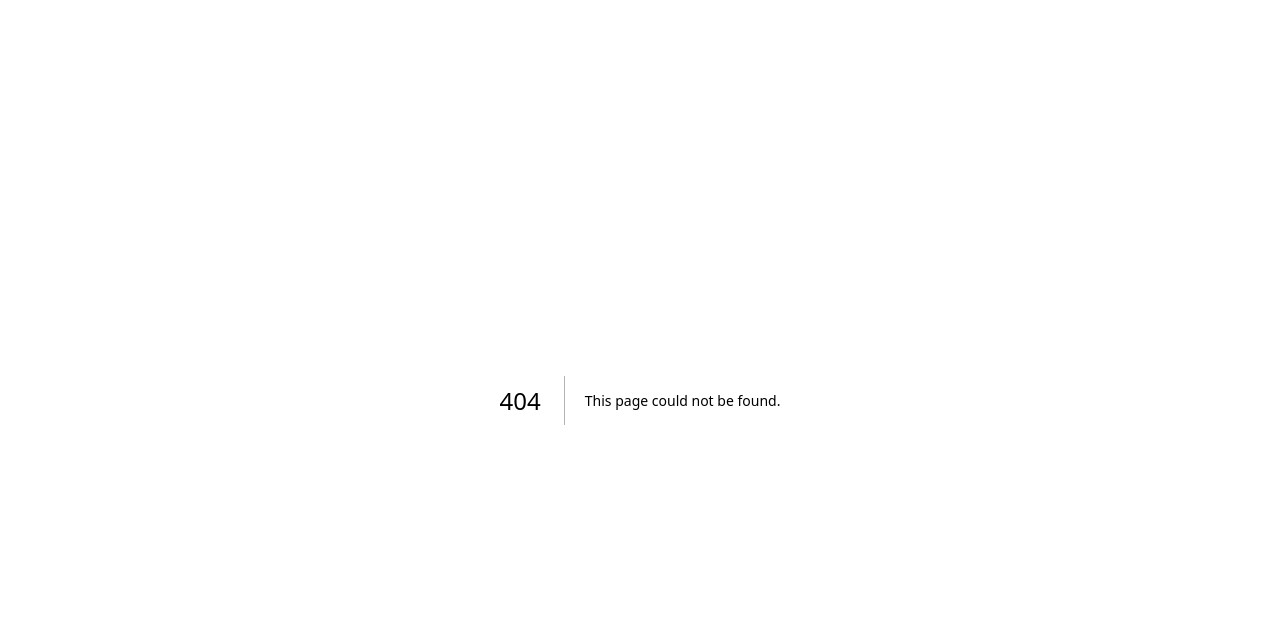
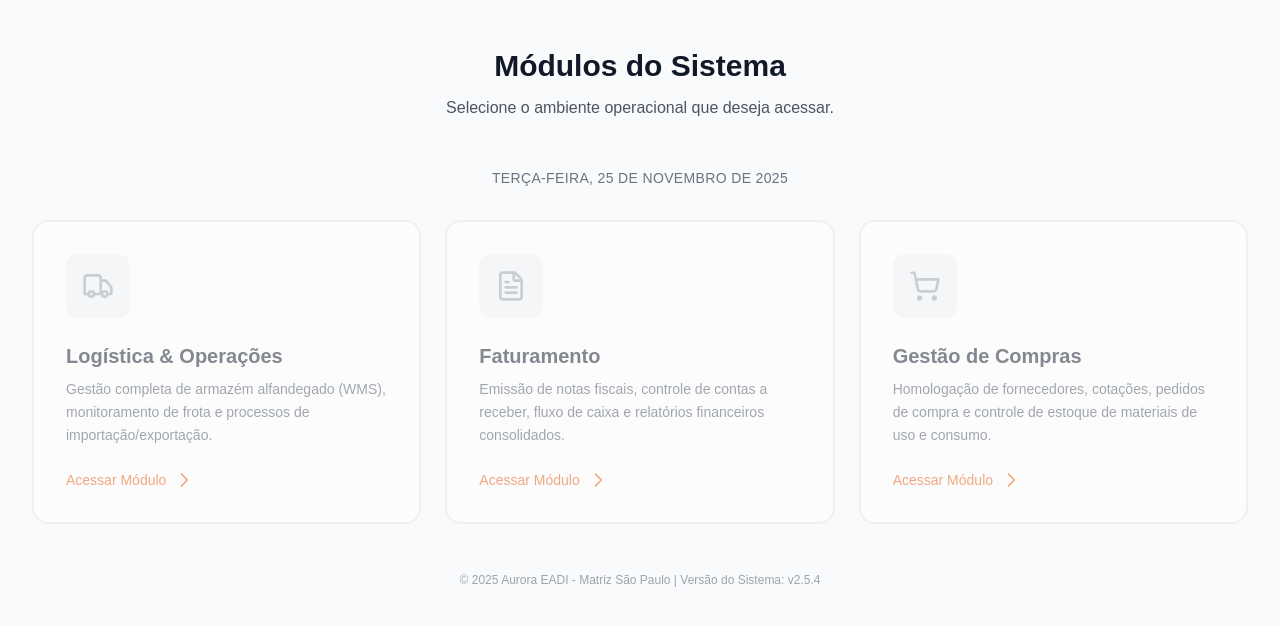
Before and after one commit to JonathanF439/Portal-Docs, a Next.js app in the folder aurora-eadi-front/: page /modules in a window 1280 px wide. Before the commit this address had no page. Shown: the top 626 px of the page. Built offline with nearby package versions, Linux system fonts and the light colour scheme; sample sign-in values are in the browser's storage.

Commit message:
feat: Add page Module

```diff
--- /dev/null
+++ b/aurora-eadi-front/app/modules/page.tsx
@@ -0,0 +1,28 @@
+// app/modules/page.tsx
+'use client'
+
+import { useEffect } from 'react'
+import { useRouter } from 'next/navigation'
+import { useAuthContext } from '@/context/AuthContext'
+import { ModulesPage } from '@/components/pages/modules/ModulePage'
+
+export default function Modules() {
+  const { currentUser, isLoading } = useAuthContext()
+  const router = useRouter()
+
+  useEffect(() => {
+    if (!isLoading && !currentUser) {
+      router.push('/')
+    }
+  }, [currentUser, isLoading, router])
+
+  if (isLoading || !currentUser) {
+    return (
+      <div className="min-h-screen flex items-center justify-center bg-gray-50">
+        <div className="animate-spin rounded-full h-12 w-12 border-b-2 border-primary-600"></div>
+      </div>
+    )
+  }
+
+  return <ModulesPage />
+}
--- a/aurora-eadi-front/app/page.tsx
+++ b/aurora-eadi-front/app/page.tsx
@@ -14,11 +14,7 @@ export default function HomePage() {
 
   useEffect(() => {
     if (!isLoading && currentUser) {
-      if (currentUser.role === UserRole.ADMIN) {
-        router.push('/admin')
-      } else {
-        router.push('/supplier')
-      }
+      router.push('/modules')
     }
   }, [currentUser, isLoading, router])
 
--- a/aurora-eadi-front/components/layout/Layout.tsx
+++ b/aurora-eadi-front/components/layout/Layout.tsx
@@ -1,14 +1,24 @@
 'use client'
 import React from 'react';
+import { useRouter, usePathname } from 'next/navigation';
 import { useAuthContext } from '../../context/AuthContext';
-import { LogOut, FileText, Shield, User as UserIcon, Menu } from 'lucide-react';
+import { LogOut, FileText, Shield, User as UserIcon, Home } from 'lucide-react';
 import { UserRole } from '../../types';
 import { Logo } from '../ui/Logo';
 
 export const Layout: React.FC<{ children: React.ReactNode }> = ({ children }) => {
   const { currentUser, logoutUser } = useAuthContext();
+  const router = useRouter();
+  const pathname = usePathname();
 
   if (!currentUser) return <>{children}</>;
+
+  const handleLogout = () => {
+    logoutUser();
+    router.push('/');
+  };
+
+  const isActive = (path: string) => pathname === path;
 
   return (
     <div className="min-h-screen flex flex-col md:flex-row bg-gray-50">
@@ -32,24 +42,59 @@ export const Layout: React.FC<{ children: React.ReactNode }> = ({ children }) =>
           </div>
 
           <nav className="space-y-2">
+            {/* Módulos Home */}
+            <button
+              onClick={() => router.push('/modules')}
+              className={`
+                w-full flex items-center gap-3 px-4 py-2.5 rounded-md font-medium transition-colors
+                ${isActive('/modules')
+                  ? 'bg-primary-100 text-primary-700'
+                  : 'text-gray-700 hover:bg-gray-100'
+                }
+              `}
+            >
+              <Home size={18} />
+              Módulos
+            </button>
+
+            {/* Menu Atual (Admin ou Supplier) */}
             {currentUser.role === UserRole.ADMIN && (
-              <div className="flex items-center gap-3 px-4 py-2.5 text-gray-700 bg-gray-100 rounded-md font-medium">
+              <button
+                onClick={() => router.push('/admin')}
+                className={`
+                  w-full flex items-center gap-3 px-4 py-2.5 rounded-md font-medium transition-colors
+                  ${isActive('/admin')
+                    ? 'bg-primary-100 text-primary-700'
+                    : 'text-gray-700 hover:bg-gray-100'
+                  }
+                `}
+              >
                 <Shield size={18} />
-                Moderação
-              </div>
+                Gestão de Compras
+              </button>
             )}
+
             {currentUser.role === UserRole.SUPPLIER && (
-              <div className="flex items-center gap-3 px-4 py-2.5 text-gray-700 bg-gray-100 rounded-md font-medium">
+              <button
+                onClick={() => router.push('/supplier')}
+                className={`
+                  w-full flex items-center gap-3 px-4 py-2.5 rounded-md font-medium transition-colors
+                  ${isActive('/supplier')
+                    ? 'bg-primary-100 text-primary-700'
+                    : 'text-gray-700 hover:bg-gray-100'
+                  }
+                `}
+              >
                 <FileText size={18} />
                 Meus Documentos
-              </div>
+              </button>
             )}
           </nav>
         </div>
 
         <div className="mt-auto p-4 border-t border-gray-100">
           <button
-            onClick={logoutUser}
+            onClick={handleLogout}
             className="w-full flex items-center gap-2 px-4 py-2 text-red-600 hover:bg-red-50 rounded-md transition-colors"
           >
             <LogOut size={18} />
--- a/aurora-eadi-front/components/pages/Login.tsx
+++ b/aurora-eadi-front/components/pages/Login.tsx
@@ -42,9 +42,9 @@ export const Login: React.FC<LoginProps> = ({ setView }) => {
 
   return (
     <div className="min-h-screen flex">
-      {/* Lado Esquerdo - Laranja com Logo e Texto */}
+      {/* Lado Esquerdo */}
       <div className="hidden lg:flex lg:w-1/2 bg-gradient-to-br from-primary-500 to-primary-600 p-12 flex-col justify-between relative overflow-hidden">
-        {/* Círculos decorativos de fundo */}
+
         <div className="absolute top-20 right-20 w-64 h-64 bg-white/10 rounded-full blur-3xl"></div>
         <div className="absolute bottom-20 left-20 w-96 h-96 bg-white/5 rounded-full blur-3xl"></div>
 
--- /dev/null
+++ b/aurora-eadi-front/components/pages/modules/ModuleCard.tsx
@@ -0,0 +1,73 @@
+import React from 'react';
+import { LucideIcon } from 'lucide-react';
+
+interface ModuleCardProps {
+  icon: LucideIcon;
+  title: string;
+  description: string;
+  onClick: () => void;
+  disabled?: boolean;
+}
+
+export const ModuleCard: React.FC<ModuleCardProps> = ({
+  icon: Icon,
+  title,
+  description,
+  onClick,
+  disabled = false
+}) => {
+  return (
+    <button
+      onClick={onClick}
+      disabled={disabled}
+      className={`
+        group relative bg-white rounded-2xl border-2 border-gray-200
+        p-8 text-left transition-all duration-300
+        ${disabled
+          ? 'opacity-50 cursor-not-allowed'
+          : 'hover:border-primary-500 hover:shadow-xl hover:-translate-y-1 cursor-pointer'
+        }
+      `}
+    >
+      {/* Ícone */}
+      <div className={`
+        w-16 h-16 rounded-xl mb-6 flex items-center justify-center
+        ${disabled
+          ? 'bg-gray-100 text-gray-400'
+          : 'bg-primary-50 text-primary-600 group-hover:bg-primary-600 group-hover:text-white'
+        }
+        transition-all duration-300
+      `}>
+        <Icon size={32} />
+      </div>
+
+      {/* Conteúdo */}
+      <h3 className="text-xl font-bold text-gray-900 mb-2">
+        {title}
+      </h3>
+      <p className="text-gray-600 text-sm leading-relaxed">
+        {description}
+      </p>
+
+      {/* Botão de Ação */}
+      <div className="mt-6 flex items-center text-primary-600 font-medium text-sm">
+        Acessar Módulo
+        <svg
+          className={`ml-2 w-5 h-5 transition-transform duration-300 ${
+            disabled ? '' : 'group-hover:translate-x-1'
+          }`}
+          fill="none"
+          stroke="currentColor"
+          viewBox="0 0 24 24"
+        >
+          <path
+            strokeLinecap="round"
+            strokeLinejoin="round"
+            strokeWidth={2}
+            d="M9 5l7 7-7 7"
+          />
+        </svg>
+      </div>
+    </button>
+  );
+};
--- /dev/null
+++ b/aurora-eadi-front/components/pages/modules/ModulePage.tsx
@@ -0,0 +1,94 @@
+'use client'
+
+import React from 'react';
+import { useRouter } from 'next/navigation';
+import { useAuthContext } from '@/context/AuthContext';
+import { ModuleCard } from './ModuleCard';
+import { Truck, FileText, ShoppingCart } from 'lucide-react';
+import { UserRole } from '@/types/'
+
+export const ModulesPage: React.FC = () => {
+  const router = useRouter();
+  const { currentUser } = useAuthContext();
+
+  const modules = [
+    {
+      icon: Truck,
+      title: 'Logística & Operações',
+      description: 'Gestão completa de armazém alfandegado (WMS), monitoramento de frota e processos de importação/exportação.',
+      route: '/logistics',
+      roles: [UserRole.ADMIN]
+    },
+    {
+      icon: FileText,
+      title: 'Faturamento',
+      description: 'Emissão de notas fiscais, controle de contas a receber, fluxo de caixa e relatórios financeiros consolidados.',
+      route: '/billing',
+      roles: [UserRole.ADMIN]
+    },
+    {
+      icon: ShoppingCart,
+      title: 'Gestão de Compras',
+      description: 'Homologação de fornecedores, cotações, pedidos de compra e controle de estoque de materiais de uso e consumo.',
+      route: currentUser?.role === UserRole.ADMIN ? '/admin' : '/supplier',
+      roles: [UserRole.ADMIN, UserRole.SUPPLIER]
+    }
+  ];
+
+  const handleModuleClick = (route: string) => {
+    router.push(route);
+  };
+
+  const canAccessModule = (moduleRoles: UserRole[]) => {
+    return currentUser && moduleRoles.includes(currentUser.role);
+  };
+
+  return (
+    <div className="min-h-screen bg-gray-50 py-12 px-4 sm:px-6 lg:px-8">
+      <div className="max-w-7xl mx-auto">
+        {/* Header */}
+        <div className="mb-12 text-center">
+          <h1 className="text-3xl font-bold text-gray-900 mb-3">
+            Módulos do Sistema
+          </h1>
+          <p className="text-gray-600 max-w-2xl mx-auto">
+            Selecione o ambiente operacional que deseja acessar.
+          </p>
+        </div>
+
+        {/* Data Atual */}
+        <div className="mb-8 text-center">
+          <p className="text-sm text-gray-500 uppercase tracking-wide">
+            {new Date().toLocaleDateString('pt-BR', {
+              weekday: 'long',
+              year: 'numeric',
+              month: 'long',
+              day: 'numeric'
+            })}
+          </p>
+        </div>
+
+        {/* Grid de Módulos */}
+        <div className="grid grid-cols-1 md:grid-cols-2 lg:grid-cols-3 gap-6">
+          {modules.map((module) => (
+            <ModuleCard
+              key={module.route}
+              icon={module.icon}
+              title={module.title}
+              description={module.description}
+              onClick={() => handleModuleClick(module.route)}
+              disabled={!canAccessModule(module.roles)}
+            />
+          ))}
+        </div>
+
+        {/* Footer Info */}
+        <div className="mt-12 text-center">
+          <p className="text-xs text-gray-400">
+            © 2025 Aurora EADI - Matriz São Paulo | Versão do Sistema: v2.5.4
+          </p>
+        </div>
+      </div>
+    </div>
+  );
+};
```
